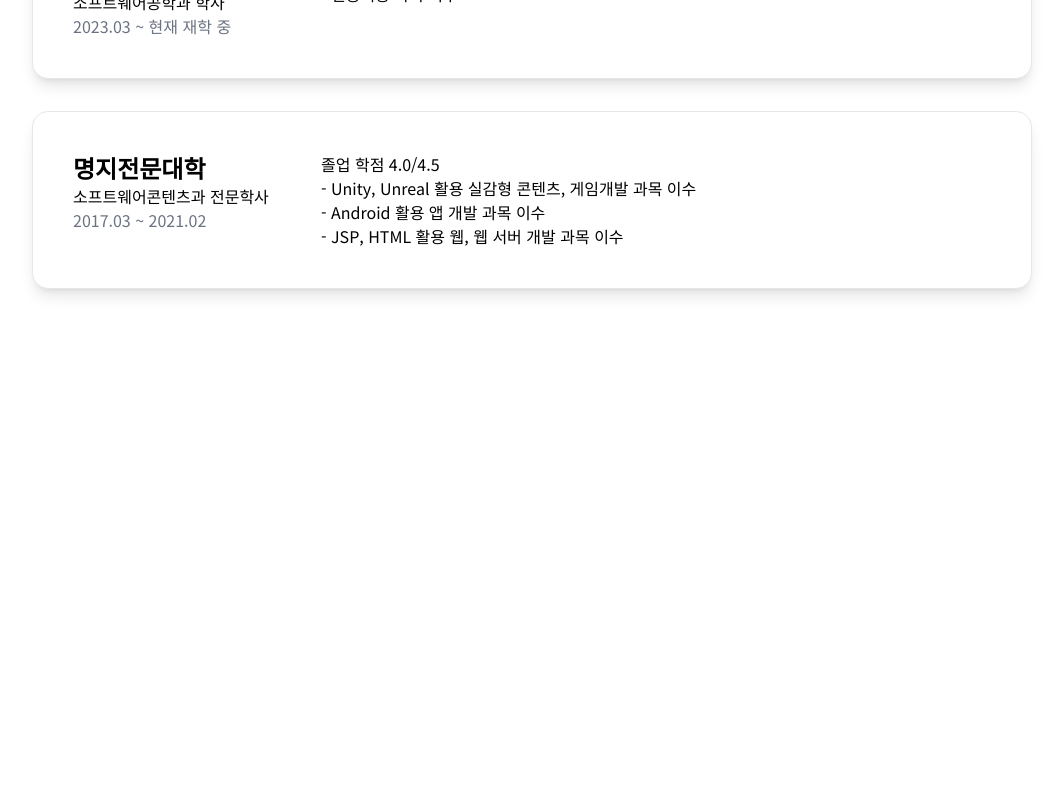
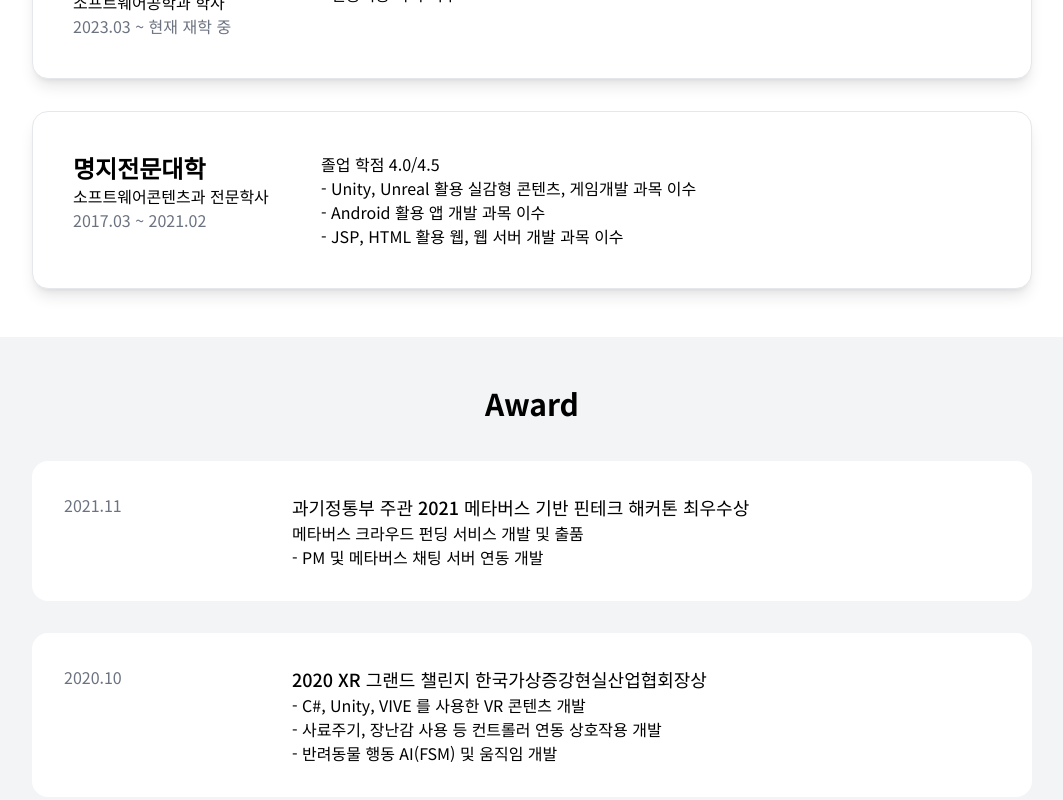
Before and after one commit to monet2155/parkjunhyeok-portfolio, a Next.js app: page / in a window 1280 px wide. Shown: the part 4925-5725 px from the top of the page, without its empty margins (108-1171 px from the left). Before the commit the page ends 5262 px from the top, so only its background shows below. Built offline with nearby package versions, Linux system fonts and the light colour scheme.

Commit message:
feat: init award section

```diff
--- a/src/app/page.tsx
+++ b/src/app/page.tsx
@@ -4,6 +4,7 @@
 import Skill from "@/components/Skill";
 import Career from "@/components/Career";
 import Education from "@/components/Education";
+import Award from "@/components/Award";
 
 export default function Home() {
   return (
@@ -14,6 +15,7 @@
       <Skill />
       <Career />
       <Education />
+      <Award />
     </main>
   );
 }
--- /dev/null
+++ b/src/components/Award.tsx
@@ -0,0 +1,44 @@
+export default function Award() {
+  return (
+    <section className={"py-12 bg-gray-100"}>
+      <h1 className={"text-center text-black font-bold text-3xl"}>Award</h1>
+      <ul className={"flex flex-col px-8 mt-10 items-center gap-8"}>
+        <li
+          className={
+            "flex flex-row bg-white p-8 rounded-2xl max-w-[1000px] w-full gap-12 sm:overflow-auto"
+          }
+        >
+          <section className={"min-w-[180px]"}>
+            <h3 className={"text-gray-500 "}>2021.11</h3>
+          </section>
+
+          <div className={"whitespace-pre-wrap"}>
+            <h3 className={"text-lg font-medium"}>
+              과기정통부 주관 2021 메타버스 기반 핀테크 해커톤 최우수상
+            </h3>
+            {`메타버스 크라우드 펀딩 서비스 개발 및 출품
+- PM 및 메타버스 채팅 서버 연동 개발`}
+          </div>
+        </li>
+        <li
+          className={
+            "flex flex-row bg-white p-8 rounded-2xl max-w-[1000px] w-full gap-12 sm:overflow-auto"
+          }
+        >
+          <section className={"min-w-[180px]"}>
+            <h3 className={"text-gray-500 "}>2020.10</h3>
+          </section>
+
+          <div className={"whitespace-pre-wrap"}>
+            <h3 className={"text-lg font-medium"}>
+              2020 XR 그랜드 챌린지 한국가상증강현실산업협회장상
+            </h3>
+            {`- C#, Unity, VIVE 를 사용한 VR 콘텐츠 개발
+- 사료주기, 장난감 사용 등 컨트롤러 연동 상호작용 개발
+- 반려동물 행동 AI(FSM) 및 움직임 개발`}
+          </div>
+        </li>
+      </ul>
+    </section>
+  );
+}
--- a/src/components/Education.tsx
+++ b/src/components/Education.tsx
@@ -15,12 +15,9 @@
             <h3 className={"whitespace-pre-wrap"}>{"소프트웨어공학과 학사"}</h3>
             <h3 className={"text-gray-500 "}>2023.03 ~ 현재 재학 중</h3>
           </section>
-          <ul className={"flex flex-col"}>
-            <li className={"whitespace-pre-wrap"}>
-              {`- .NET프로그래밍, Unity, OpenGL 과목 이수\n- 인공지능 과목 이수`}
-            </li>
-            <li className={"whitespace-pre-wrap"}></li>
-          </ul>
+          <div className={"whitespace-pre-wrap"}>
+            {`- .NET프로그래밍, Unity, OpenGL 과목 이수\n- 인공지능 과목 이수`}
+          </div>
         </li>
         <li
           className={
@@ -34,13 +31,11 @@
             </h3>
             <h3 className={"text-gray-500 "}>2017.03 ~ 2021.02</h3>
           </section>
-          <ul className={"flex flex-col"}>
-            <li className={"whitespace-pre-wrap"}>
-              {`졸업 학점 4.0/4.5\n- Unity, Unreal 활용 실감형 콘텐츠, 게임개발 과목 이수
+          <div className={"whitespace-pre-wrap"}>
+            {`졸업 학점 4.0/4.5\n- Unity, Unreal 활용 실감형 콘텐츠, 게임개발 과목 이수
 - Android 활용 앱 개발 과목 이수
 - JSP, HTML 활용 웹, 웹 서버 개발 과목 이수`}
-            </li>
-          </ul>
+          </div>
         </li>
       </ul>
     </section>
```
